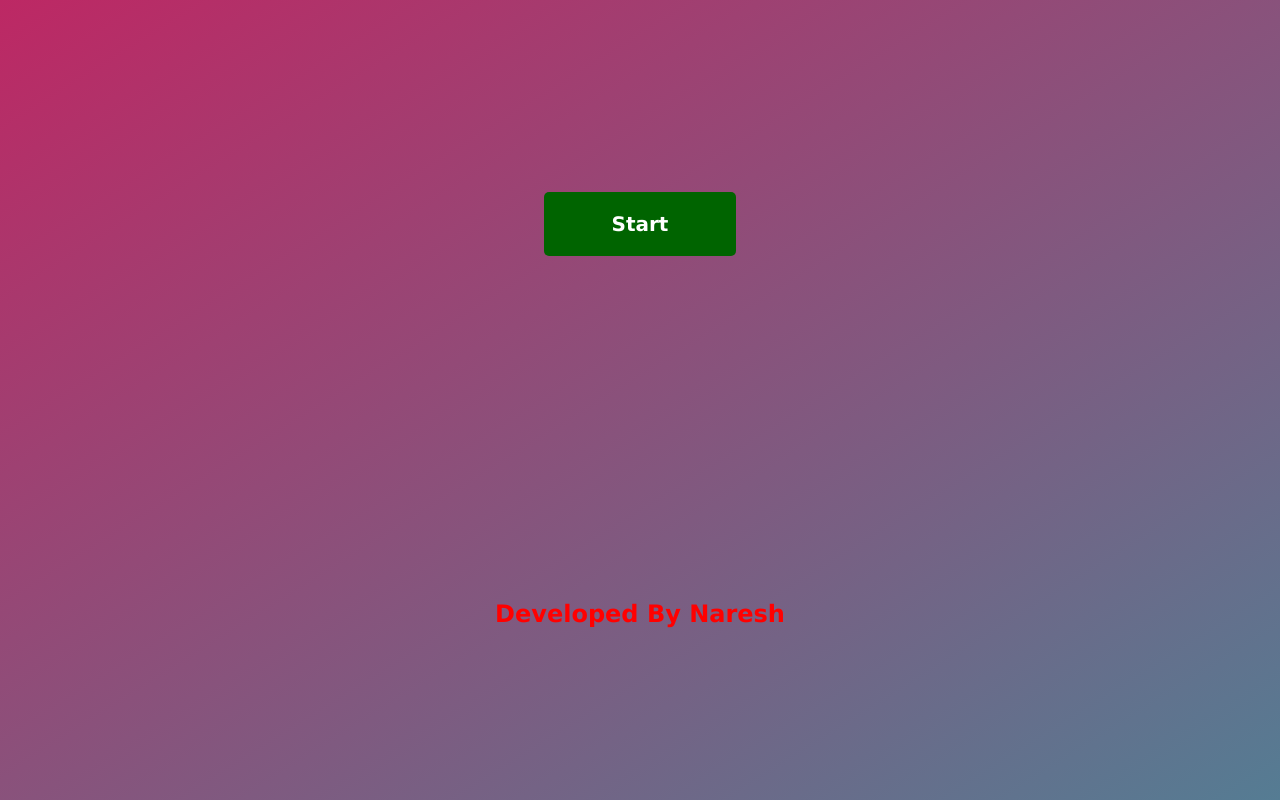
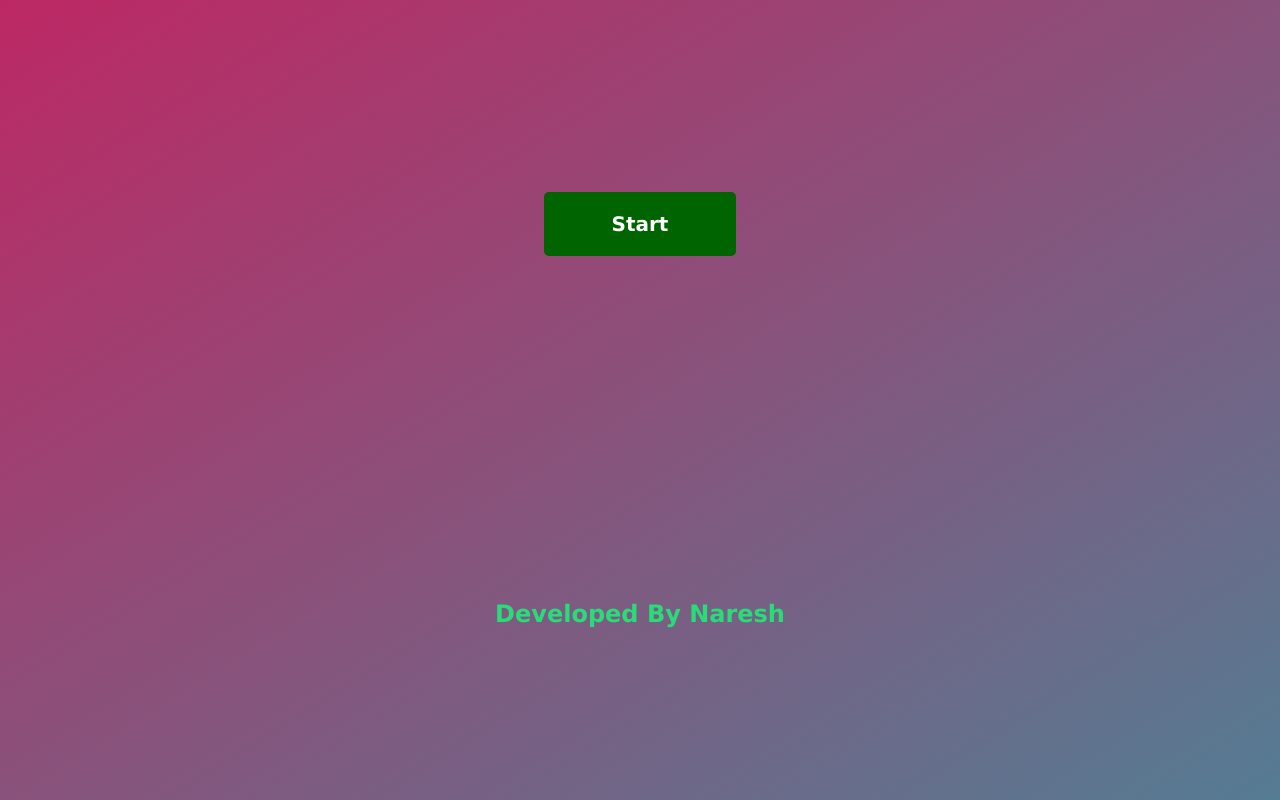
Before and after one commit to Naresh2004/QuizApp2, a plain HTML site: page index.html in a window 1280 px wide. Drawn offline with Linux system fonts and the light colour scheme.

Commit message:
Update index.html

```diff
--- a/index.html
+++ b/index.html
@@ -10,7 +10,7 @@
 <body>
     <div class="alert">Alert</div>
     <div class="btn startBtn">Start</div>
-        <h2 style="color: red;"> Developed By Naresh</h2>
+    <h2 style="color: rgb(40, 220, 121);"> Developed By Naresh</h2>
 
     <div class="container">
         <h1>Let's play a Quiz Game</h1>
```
